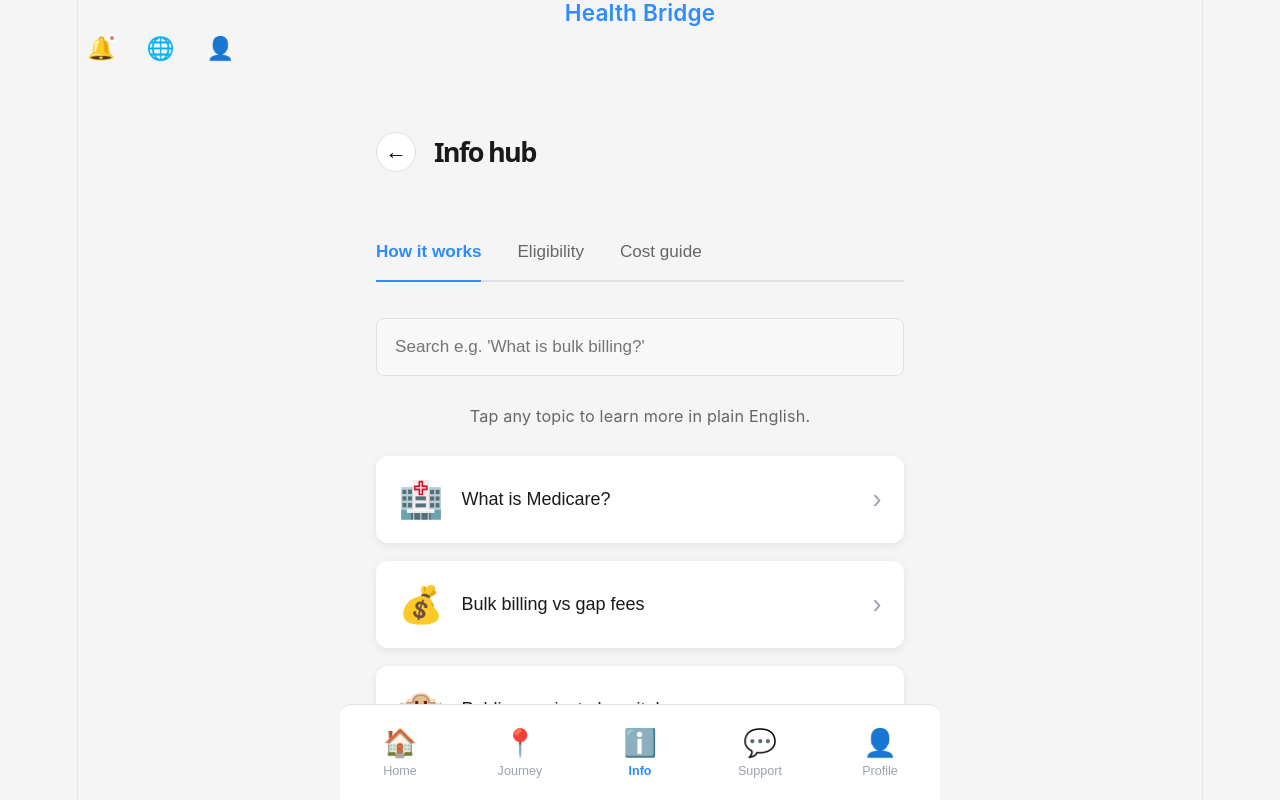
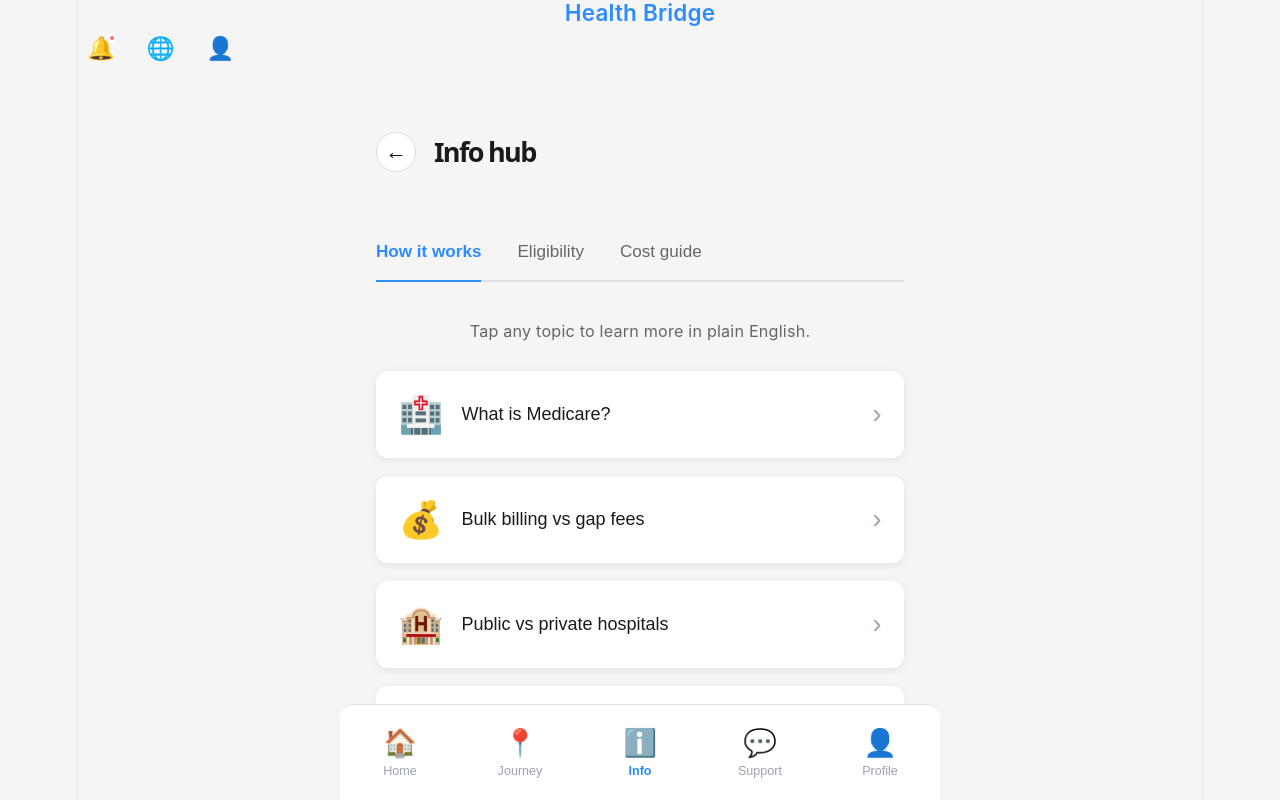
Before and after one commit to DTZK/SUSMI-Hackathon-2026, a React (Vite) app: page / in a window 1280 px wide. Both pictures are taken after a click on the button "Info". Shown: the top 800 px of the page. Built offline with nearby package versions, Linux system fonts and the light colour scheme.

Commit message:
produce cleaner design by removing search bar

```diff
--- a/src/pages/InfoHubPage.tsx
+++ b/src/pages/InfoHubPage.tsx
@@ -13,7 +13,7 @@ type InfoHubPageProps = {
 
 function InfoHubPage({ onNavigate }: InfoHubPageProps) {
   const [activeTab, setActiveTab] = useState<TabType>('how-it-works');
-  const [searchQuery, setSearchQuery] = useState('');
+  const [searchQuery] = useState('');
   const [expandedTopic, setExpandedTopic] = useState<string | null>(null);
 
   // Eligibility checker state
@@ -63,7 +63,7 @@ function InfoHubPage({ onNavigate }: InfoHubPageProps) {
   // How It Works Tab
   const renderHowItWorks = () => (
     <div className="how-it-works-tab">
-      <div className="search-container">
+      {/* <div className="search-container">
         <input
           type="text"
           className="search-input"
@@ -71,7 +71,7 @@ function InfoHubPage({ onNavigate }: InfoHubPageProps) {
           value={searchQuery}
           onChange={(e) => setSearchQuery(e.target.value)}
         />
-      </div>
+      </div> */}
 
       <p className="tab-description">
         Tap any topic to learn more in plain English.
```
